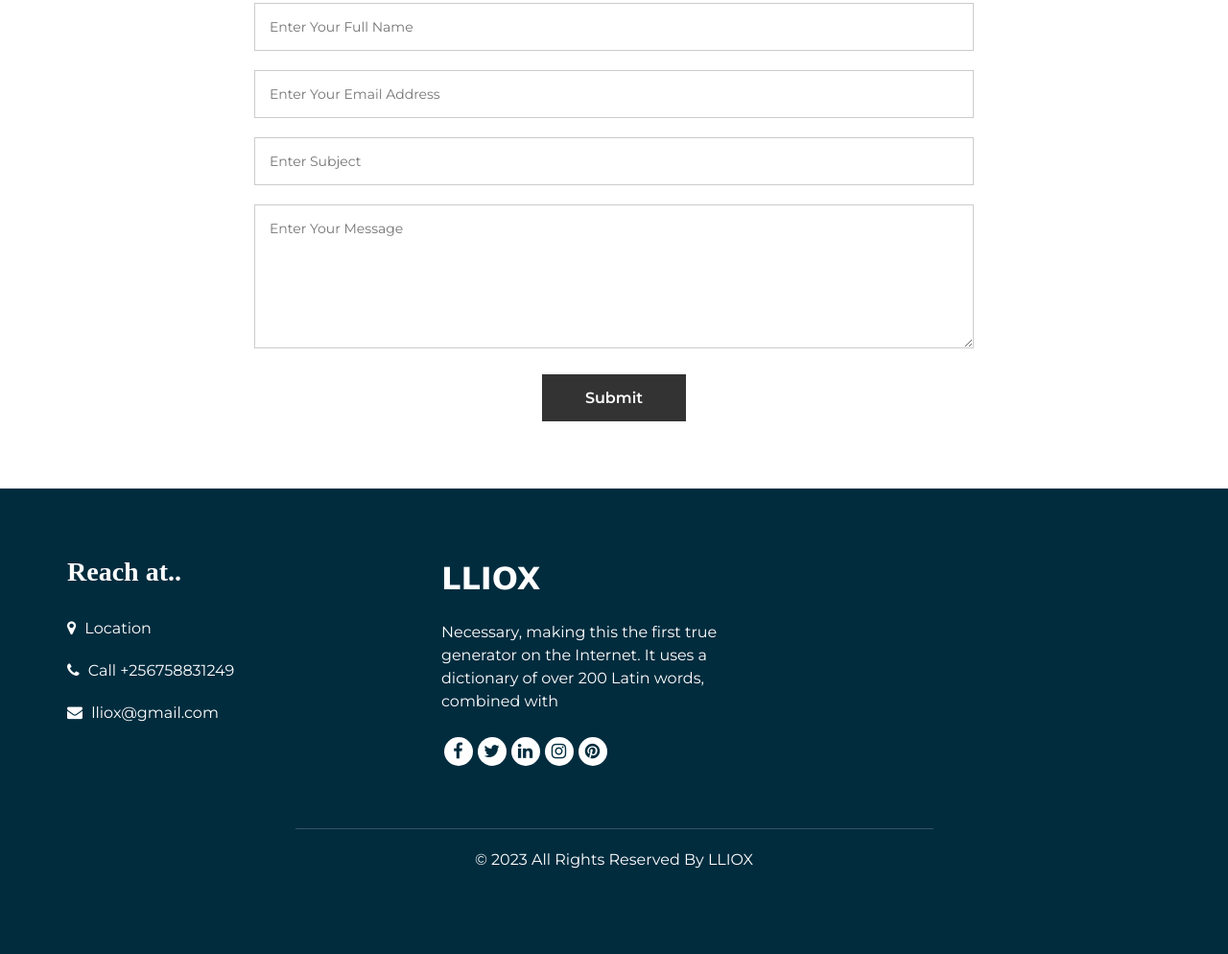
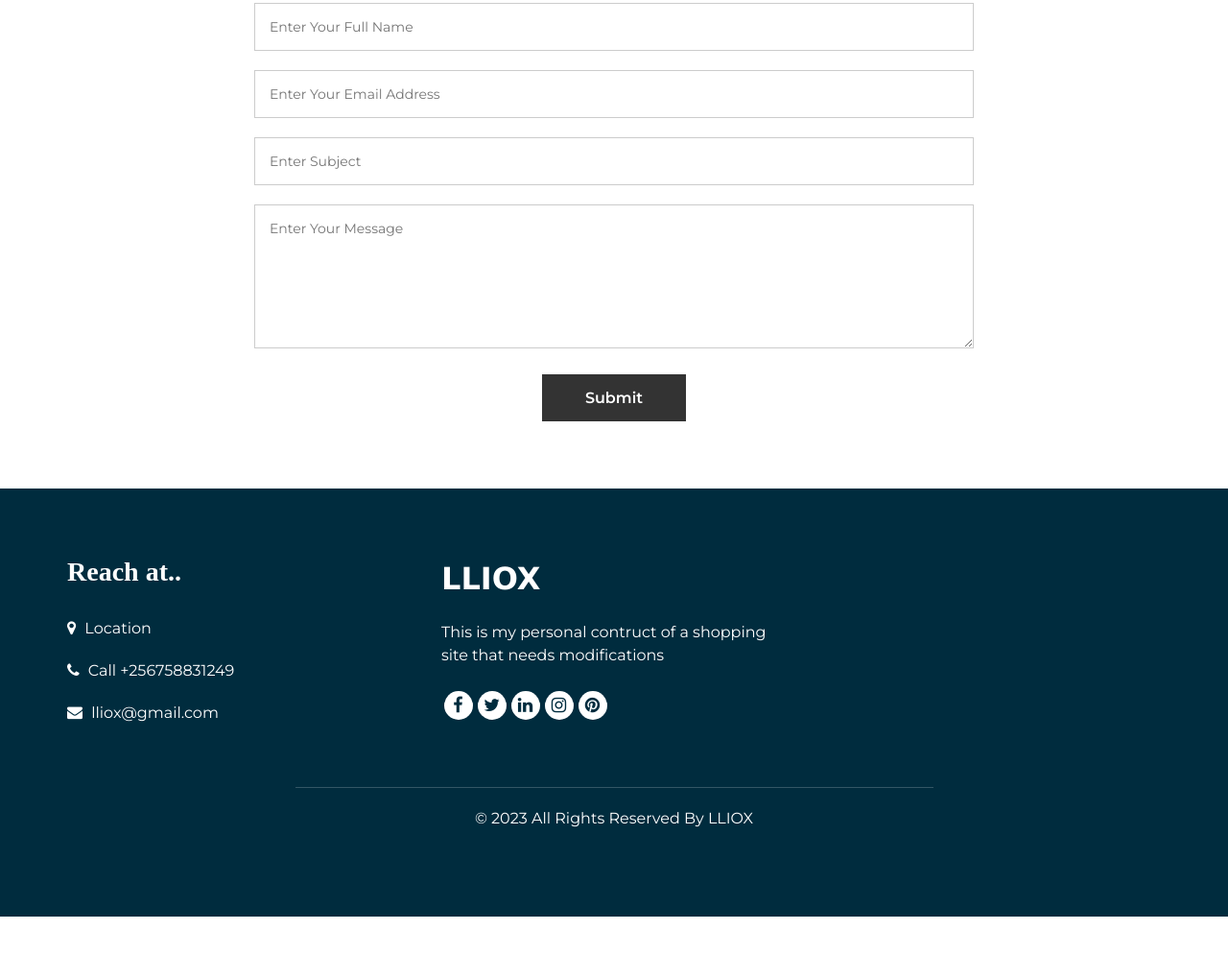
Before and after one commit to Leon12-aaryson/lliox, a plain HTML site: page contact.html in a window 1280 px wide. Shown: the part 285-1279 px from the top of the page at 96% size. After the commit the page ends 1240 px from the top, so only its background shows below. Drawn offline with Linux system fonts and the light colour scheme; a script that the page names is missing.

Commit message:
Update contact.html
new lliox

```diff
--- a/contact.html
+++ b/contact.html
@@ -198,8 +198,7 @@
                      LLIOX
                   </a>
                   <p>
-                     Necessary, making this the first true generator on the Internet. It uses a dictionary of over 200
-                     Latin words, combined with
+                     This is my personal contruct of a shopping site that needs modifications
                   </p>
                   <div class="footer_social">
                      <a href="">
```
